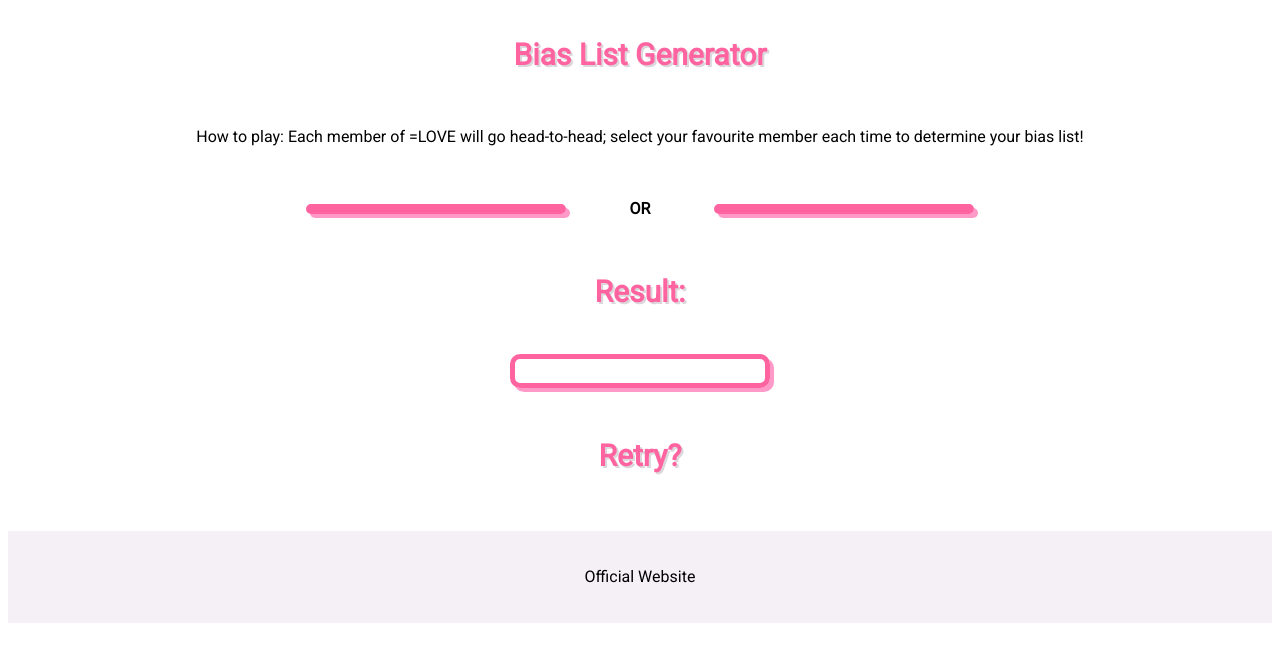
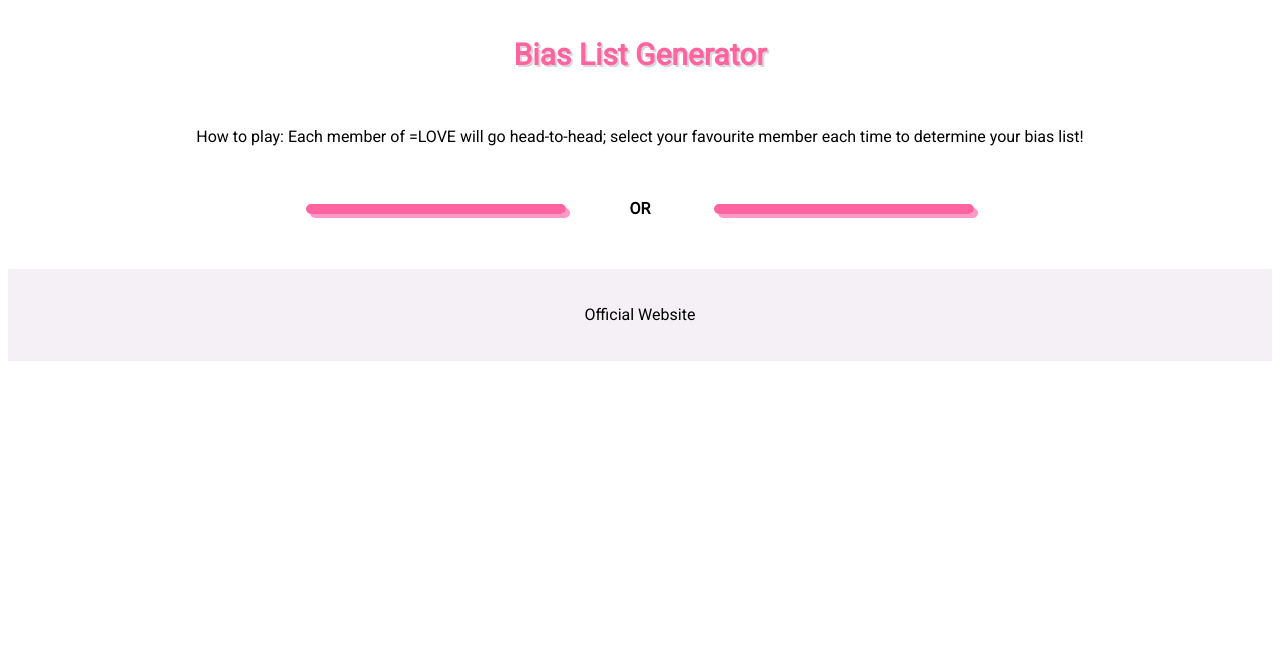
Before and after one commit to calyston/equallove-bias-list-generator, a React (Create React App) app: page / in a window 1280 px wide. Shown: the top 662 px of the page. Built offline with nearby package versions, Linux system fonts and the light colour scheme.

Commit message:
feat: ternary statement for displaying question or results

```diff
--- a/src/components/Sorter.js
+++ b/src/components/Sorter.js
@@ -45,6 +45,8 @@
 
   const [midPointIndex, setMidPointIndex] = useState(0);
 
+  const [sortingComplete, setSortingComplete] = useState(false);
+
   //Initial Member Selection on App Loading
 
   useEffect(() => {
@@ -65,19 +67,23 @@
 
   return (
     <main>
-      <section id="question-container">
+      {/* Determining which Section Displays */}
+      {!sortingComplete ?
+        <section id="question-container" >
           <figure id="optionA">
           </figure>
           <span>or</span>
           <figure id="optionB">
           </figure>
         </section>
+        :
         <section id="results-container">
           <h2>Result:</h2>
           <ol id="results-list"></ol>
           <h2 id="retry">Retry?</h2>
         </section>
-    </main>
+      }
+    </main >
   )
 }
 
```
Lines whose indentation alone changed are shown as unchanged.
